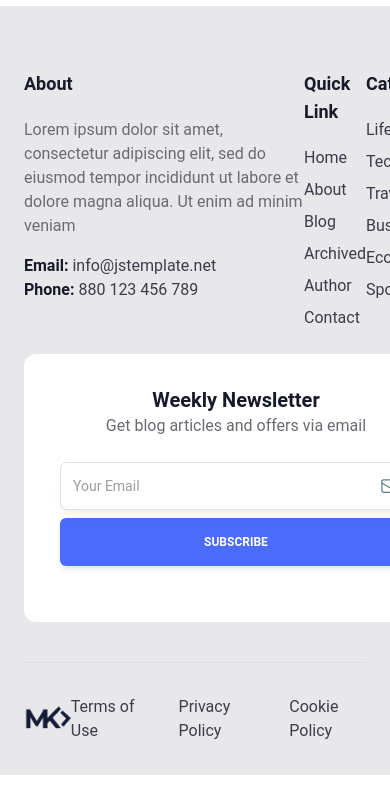
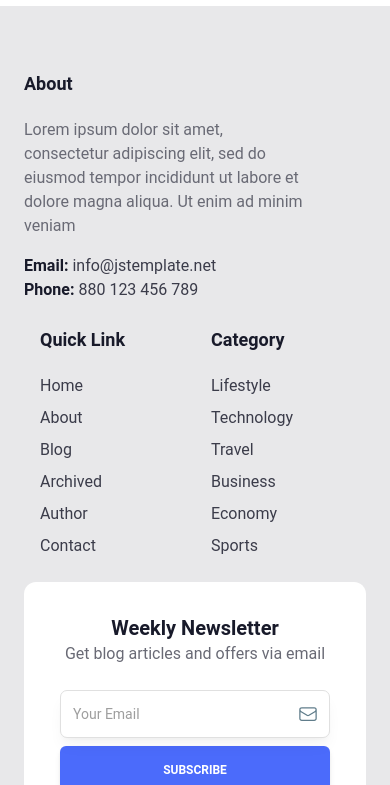
Before and after one commit to prikol769/blog-app-frontend, a React (Vite) app: page / in a window 390 px wide. Shown: the part 681-1466 px from the top of the page. Built offline with nearby package versions, Linux system fonts and the light colour scheme; no server answers.

Commit message:
fix media query Footer

```diff
--- a/src/components/Footer.jsx
+++ b/src/components/Footer.jsx
@@ -10,8 +10,8 @@ const Footer = () => {
   return (
     <footer className="bg-[#E8E8EA] w-full">
       <div className="px-6 max-w-[1400px] mx-auto">
-        <div className="py-16 grid grid-cols-[2fr_1fr_1fr] lg:grid-cols-[2fr_1fr_1fr_2fr] ">
-          <div className="w-[280px]">
+        <div className="py-16 grid grid-cols-[1fr_1fr] md:grid-cols-[2fr_1fr_1fr] lg:grid-cols-[2fr_1fr_1fr_2fr] ">
+          <div className="w-[280px] col-start-1 col-end-4 sm:col-end-2 mb-6 sm:mb-0">
             <p className="text-[#181A2A] mb-5 text-lg font-semibold">About</p>
             <p className="text-[#696A75]">
               Lorem ipsum dolor sit amet, consectetur adipiscing elit, sed do
@@ -30,7 +30,7 @@ const Footer = () => {
               </p>
             </div>
           </div>
-          <div className="flex flex-col gap-2 text-[#3B3C4A]">
+          <div className="flex flex-col gap-2 text-[#3B3C4A] mx-4">
             <p className="text-[#181A2A] mb-3 text-lg font-semibold">
               Quick Link
             </p>
@@ -42,7 +42,7 @@ const Footer = () => {
             <Link>Contact</Link>
           </div>
 
-          <div className="flex flex-col gap-2 text-[#3B3C4A]">
+          <div className="flex flex-col gap-2 text-[#3B3C4A] mx-4">
             <p className="text-[#181A2A] mb-3 text-lg font-semibold">
               Category
             </p>
@@ -82,7 +82,7 @@ const Footer = () => {
           </div>
         </div>
         <div className="flex justify-between items-center w-full border-t-[1px] border-[#DCDDDF] py-8">
-          <div className=" ">
+          <div className="mr-5">
             <img src="/Logo.png" />
           </div>
           <div className="flex gap-8 text-[#3B3C4A]">
```
